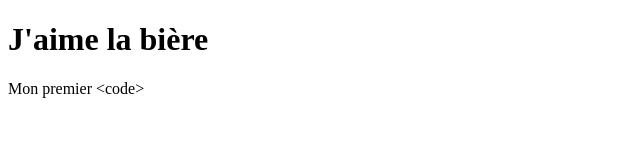
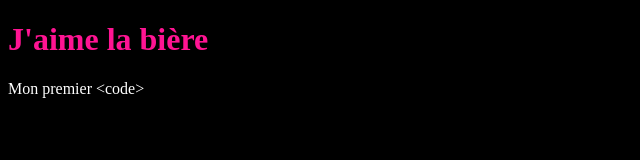
Before and after one commit to LoicMouttet/1er-depot-Github, a plain HTML site: page index.html in a window 1280 px wide. Shown: the whole page, without its empty margins (0-640 px from the left). Drawn offline with Linux system fonts and the light colour scheme.

Commit message:
Code de base

```diff
--- /dev/null
+++ b/css/main.css
@@ -0,0 +1,8 @@
+body {
+    background: black;
+    color: white;
+}
+
+h1 {
+    color: deeppink;
+}
--- a/index.html
+++ b/index.html
@@ -12,7 +12,9 @@
 
     <!-- Auteur -->
     <meta name="author" content="Laure Dinateur">
-</head>
+
+    <link rel="stylesheet" href="css/main.css">
+
 <body>
 <h1>J'aime la bière</h1>
 <p>Mon premier &lt;code&gt;</p>
```
